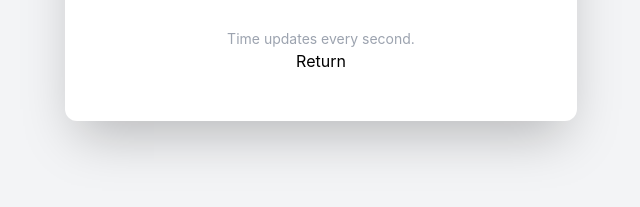
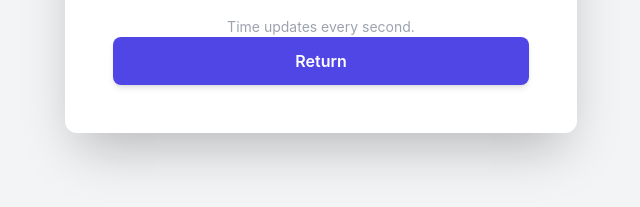
Before and after one commit to MidnightAviator196/MidnightAviator196.github.io, a plain HTML site: page california_time.html in a window 1280 px wide. Shown: the part 467-674 px from the top of the page, without its empty margins (319-959 px from the left). Drawn offline with nearby package versions, Linux system fonts and the light colour scheme.

Commit message:
Update california_time.html
eddit button v2.0

```diff
--- a/california_time.html
+++ b/california_time.html
@@ -30,9 +30,14 @@
         </div>
 
         <p class="mt-8 text-sm text-gray-400">Time updates every second.</p>
-        <a href="index.html">
-            <button>Return</button>
-        </a>
+        <a href="index.html" class="
+                bg-indigo-600 hover:bg-indigo-700 active:bg-indigo-800
+                text-white font-semibold
+                py-3 px-6
+                rounded-lg shadow-md
+                transition duration-150 ease-in-out
+                inline-block w-full text-center
+                no-underline">Return</a>
     </div>
 
     <script>
```
